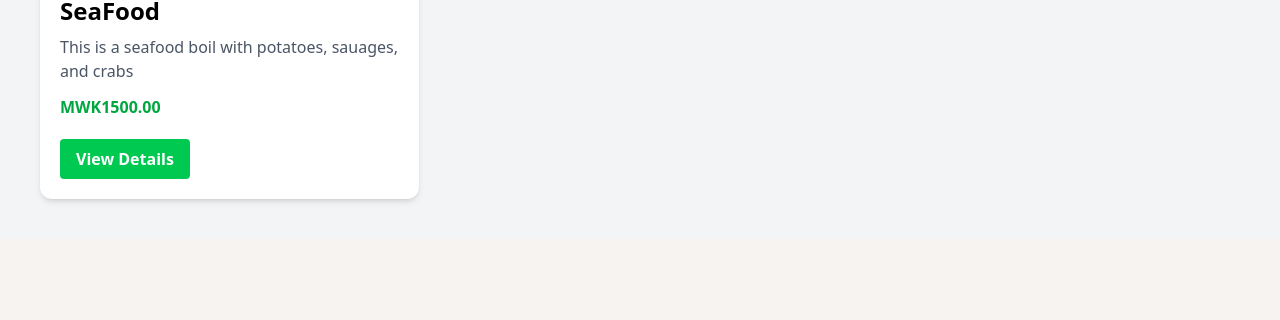
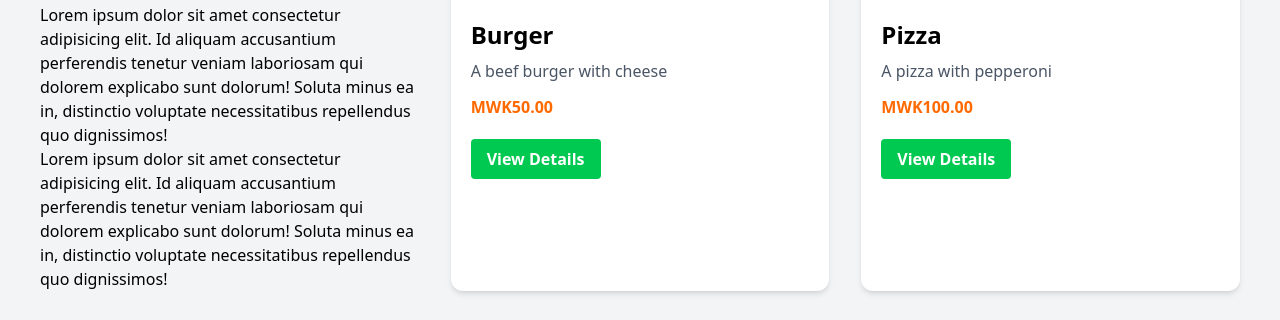
Before and after one commit to ruth-chirwa/food-menu-app, a Django app: page / in a window 1280 px wide. Shown: the part 1145-1465 px from the top of the page. Before the commit the page ends 1348 px from the top, so only its background shows below. Run offline with Django 5.2, Linux system fonts and the light colour scheme; data comes from the database, SQL or seed files in the repository.

Commit message:
chore: update project structure

```diff
--- a/menu/food_menu/templates/food_menu/base.html
+++ b/menu/food_menu/templates/food_menu/base.html
@@ -14,13 +14,21 @@
     <nav>
         <div class="flex justify-between items-center p-4 bg-green-600">
             <a href="{% url 'food_menu:index' %}" class="text-5xl font-bold text-yellow-400">Crave<span class="text-orange-500 font-bold">.</span></a>
-            <div class="space-x-6 text-white">
+            <div class="hidden md:flex space-x-6 text-white">
                 <a href="http://">Menu</a>
                 <a href="http://">Catergories</a>
                 <a href="http://">Orders</a>
                 <a href="http://">Contact</a>
             </div>
+
+                <button class="md:hidden text-2xl my-5 text-white focus:outline-none" id="menu-toggle">
+        ☰
+    </button>
         </div>
+
+
+
+
     </nav>
     {% block content %}
     {% endblock %}
--- a/menu/food_menu/templates/food_menu/menu.html
+++ b/menu/food_menu/templates/food_menu/menu.html
@@ -5,18 +5,19 @@
 <div class="relative">
     <img src="{% static 'food_menu/images/hero_section.jpg' %}"
          alt="Food Menu"
-         class="w-full h-80 object-cover">
+         class="w-full h-80 md:h-80
+lg:h-screen object-cover">
 
 
     <div class="absolute inset-0 bg-black/40"></div>
 
 
     <div class="absolute inset-0 flex flex-col items-center justify-center text-center px-4">
-        <h1 class="text-white text-5xl font-bold mb-3">
+        <h1 class="text-white text-5xl md:text-5xl lg:text-7xl font-bold mb-3">
             Your cravings start here
         </h1>
 
-        <p class="text-white text-lg mb-6">
+        <p class="text-white text-md text-sm text-lg mb-6">
             Discover delicious meals made for every craving.
         </p>
 
@@ -27,8 +28,14 @@
     </div>
 </div>
 
-<div class="grid grid-cols-1 sm:grid-cols-2 lg:grid-cols-3 gap-8 p-10 items-stretch">
-
+<div class="grid grid-cols-1 sm:grid-cols-2 lg:grid-cols-3  md:grid-cols-2 gap-8 p-10 items-stretch">
+   <div class="flex flex-col">
+ <h1 class="text-orange-400 text-7xl font-bold mb-3">
+            What are you craving?
+        </h1>
+        <p>Lorem ipsum dolor sit amet consectetur adipisicing elit. Id aliquam accusantium perferendis tenetur veniam laboriosam qui dolorem explicabo sunt dolorum! Soluta minus ea in, distinctio voluptate necessitatibus repellendus quo dignissimos!</p>
+         <p>Lorem ipsum dolor sit amet consectetur adipisicing elit. Id aliquam accusantium perferendis tenetur veniam laboriosam qui dolorem explicabo sunt dolorum! Soluta minus ea in, distinctio voluptate necessitatibus repellendus quo dignissimos!</p>
+</div>
     {% for item in food_items %}
 
     <div class="bg-white rounded-xl shadow-md hover:shadow-xl transition duration-300 hover:-translate-y-1 overflow-hidden">
@@ -49,7 +56,7 @@
                 {{ item.description }}
             </p>
 
-            <p class="text-green-600 font-bold mt-3">
+            <p class="text-orange-500 font-bold mt-3">
                 MWK{{ item.price|floatformat:2 }}
             </p>
 
```
